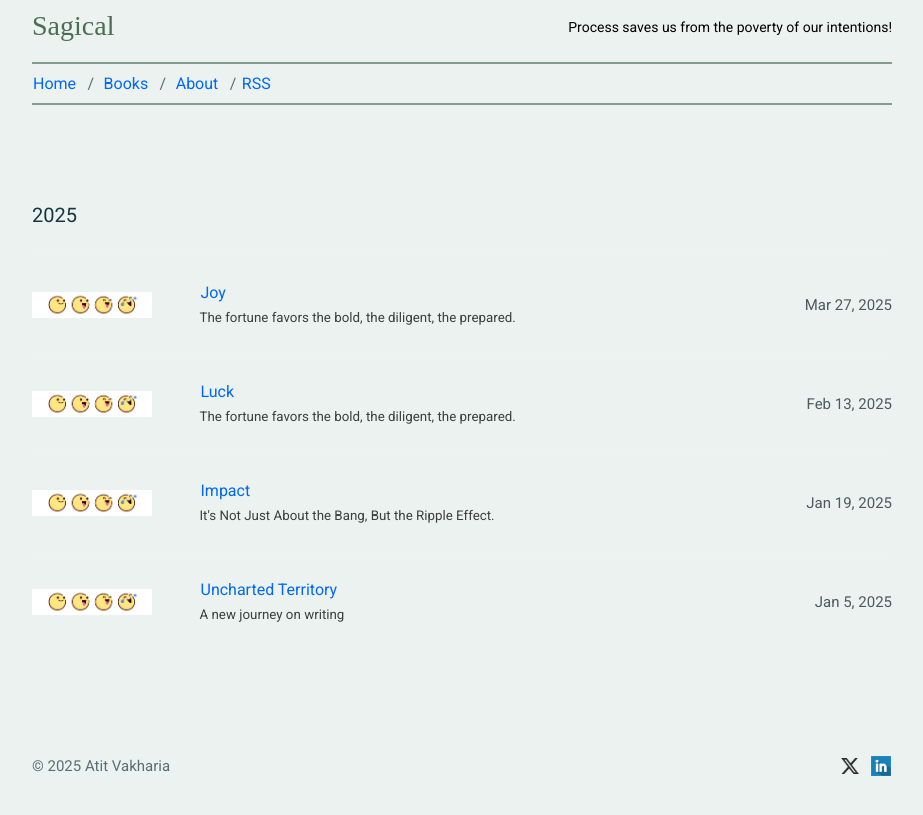
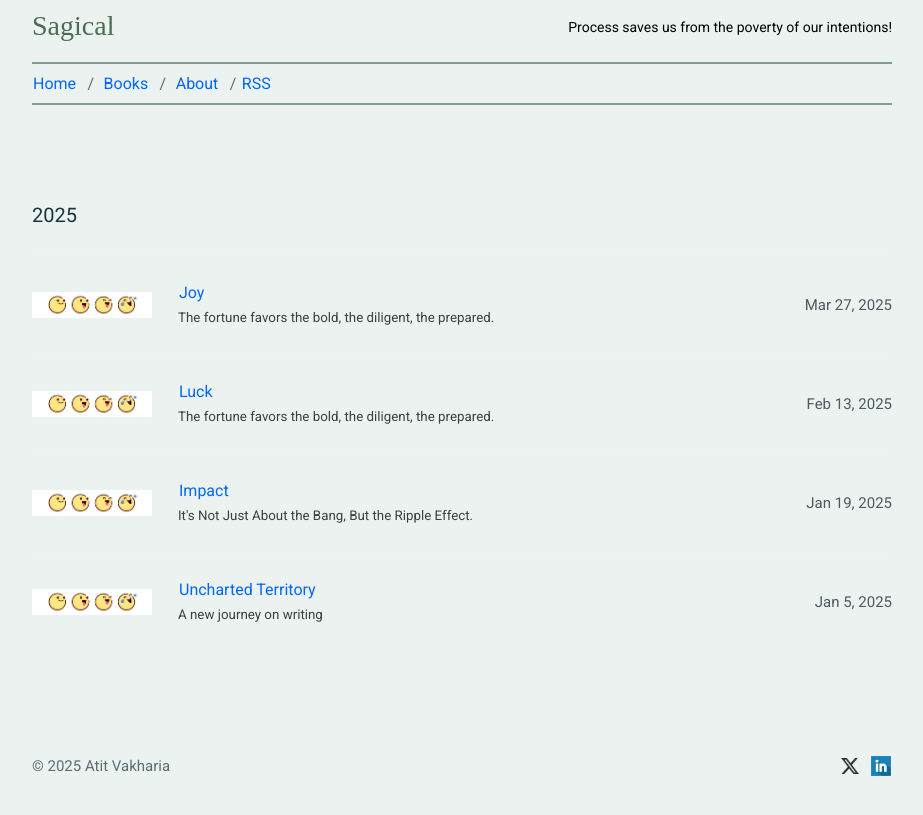
Before and after one commit to mkchoi212/paper-jekyll-theme, a Jekyll site: the page built from index.html, in a window 1280 px wide. Shown: the top 815 px of the page, without its empty margins (178-1101 px from the left). Built offline with Jekyll 4.4.1, drawn with Linux system fonts in a browser that asks for light colours.

Commit message:
Update index.html

```diff
--- a/index.html
+++ b/index.html
@@ -15,7 +15,7 @@
       <div style="float: left; width: auto; height: auto;  max-width: 120px; max-height: 120px;">
         <img src="../assets/joy.png" alt="{{ post.title }}" />
       </div>
-      <div style="float: left; text-align: left; width: 60%;">
+      <div style="float: left; text-align: left; width: 65%;">
         <h3>
           <a href="{{ post.url | prepend: site.baseurl }}">{{post.title}}</a>
           <br>
```
